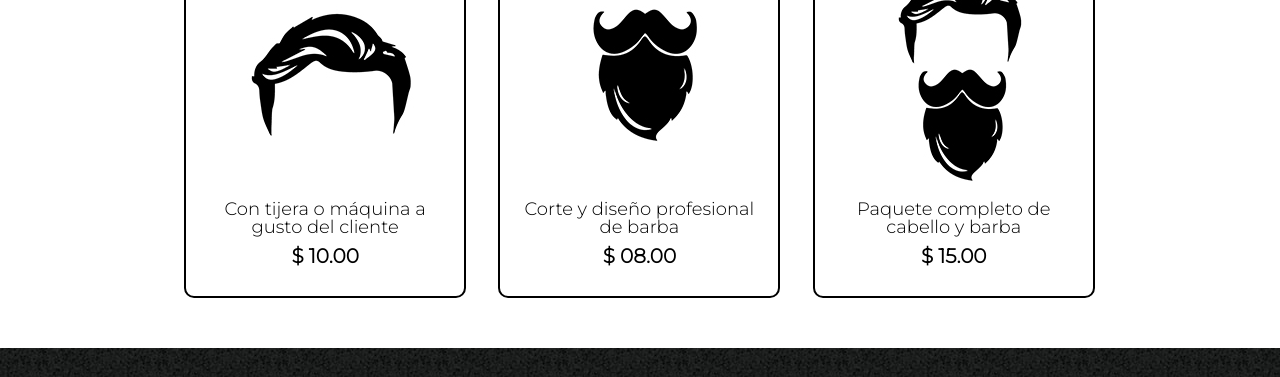
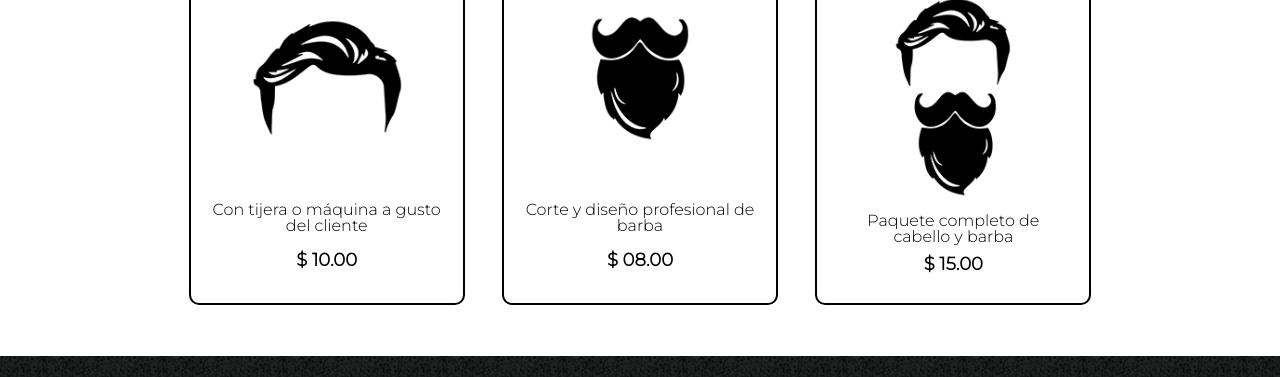
Before and after one commit to firodrigz/BarberAlura, a plain HTML site: page productos.html in a window 1280 px wide. Shown: the part 262-639 px from the top of the page. Drawn offline with Linux system fonts and the light colour scheme.

Commit message:
Productos - responsive

```diff
--- a/productos.css
+++ b/productos.css
@@ -1,22 +1,19 @@
-
-.productos{
-    width: 940px;   /* Ancho total */
-    margin: 0 auto;
-    padding: 50px; /* Espacio desde la caja */
+.cards{
+    display: flex;
+    flex-direction: column;
+    padding: 5% 10% ;
 }
 
-.productos li{
-    display: inline-block;
+.cards li{
+    display: flex;
+    flex-direction: column;
+    align-items: center;
     text-align: center;
-    width: 30%;  /* Centrado */
-    vertical-align: top;
-    margin: 0 1.5%;  /* Margen externo */
+    margin: 2% 0;  /* Margen externo */
     padding: 30px 20px; /* Margen interno */
     box-sizing: border-box;  /* Tamaño de la caja, con border box para no sobrepasar */
-    border-color: black;
-    border-width: 2px;
-    border-style: solid;
-    /* border: 2px solid black; */
+    border: 2px solid black;
+    border-radius: 10px;
 
     /*
     border-top-right-radius: 25px;
@@ -24,58 +21,105 @@
     border-bottom-right-radius: 40px;
     border-top-left-radius: 10px;   /* Redondea esquina izq arriba */
 
-    border-radius: 10px;
 }
 
-.productos li:hover{
-    border-color: #c78c19;
+.cards li:hover{
+    box-shadow: 1px 1px 10px 1px black;
 }
 
-.productos li:active{
-    border-color: #088c19;
+.cards li:active{
+    border-color: #888888;
 }
 
-.productos h2{
-    font-size: 30px;
+.cards h2{
+    font-size: 22px;
     font-weight: bold;
+    word-break: break-word;
+    text-decoration: underline;
 }
 
-.productos li:hover h2{
-    font-size: 33px;
+.cards li:hover h2{
+    font-size: 26px;
+}
+
+.img-cards img{
+    width: 100%;
+    max-width: 250px;
 }
 
 .producto-descripcion{
-    font-size: 18px;
+    font-size: 16px;
+
 }
 
 .producto-precio{
-    font-size: 20px;
+    font-size: 18px;
     font-weight: bold;
     margin-top: 10px;  /* Separamos precio de la descipcion */
 }
 
 
-/* Responsive
-marcar un elemento para que se presente de otra manera a través de una condición
-*/
+@media screen and (min-width:768px){
+    .cards{
+        flex-direction: initial;
+        padding: 4%;
+    }
 
-/*Le puse 940px porque había definido así todas las cajas y de esta manera queda full responsive*/
-/*max-width cuando es menor al valor se aplica*/
-
-/* @media screen and (max-width:480px){
+    .cards li{
+        display: inline-block;
+        text-align: center;
+        width: 30%;  /* Centrado */
+        vertical-align: top;
+        margin: 0 2%;  /* Margen externo */
+    }
 
 
-    .principal, .mapa-contenido, .contenido-diferenciales, .video, .productos{
-        width: auto;
+    .img-cards{
+        display: flex;
+        justify-content: center;
     }
 
-    .lista-diferenciales, .imagen-diferenciales{
+    .img-cards img{
         width: 100%;
     }
 
-    .productos li{
-        width: auto;
-        margin: 0 0 1.5% ;
+}
+
+@media screen and (min-width:1024px){
+
+    .cards{
+        width: 940px;   /* Ancho definido */
+        margin: 0 auto;
     }
 
-} */
+    .cards li{
+        display: flex;
+        justify-content: space-around;
+        flex-wrap: wrap;
+    }
+
+    .cards h2{
+        font-size: 30px;
+    }
+
+    .cards li:hover h2{
+        font-size: 32px;
+    }
+
+    .img-cards img{
+        width: 100%;
+        max-width:max-content;
+    }
+
+    .producto-descripcion{
+        font-size: 16px;
+
+    }
+
+    .producto-precio{
+        font-size: 18px;
+        font-weight: bold;
+        margin-top: 10px;  /* Separamos precio de la descipcion */
+    }
+
+}
--- a/productos.html
+++ b/productos.html
@@ -38,24 +38,25 @@
         </header>
 
         <main>
-            <ul class="productos">
+            <ul class="cards">
+
                 <li>
                     <h2>Cabello</h2>
-                    <img src="imagenes/cabello.jpg" alt="">
+                    <div class="img-cards"><img src="imagenes/cabello.jpg" alt="Cabello"></div>
                     <p class="producto-descripcion">Con tijera o máquina a gusto del cliente</p>
                     <p class="producto-precio">$ 10.00</p>
                 </li>
 
                 <li>
                     <h2>Barba</h2>
-                    <img src="imagenes/barba.jpg" alt="">
+                    <div class="img-cards"><img src="imagenes/barba.jpg" alt="Barba"></div>
                     <p class="producto-descripcion">Corte y diseño profesional de barba</p>
                     <p class="producto-precio">$ 08.00</p>
                 </li>
 
                 <li>
                     <h2>Cabello + Barba</h2>
-                    <img src="imagenes/cabello+barba.jpg" alt="">
+                    <div class="img-cards"><img src="imagenes/cabello+barba.jpg" alt="Cabello + Barba"></div>
                     <p class="producto-descripcion">Paquete completo de cabello y barba</p>
                     <p class="producto-precio">$ 15.00</p>
                 </li>
```
